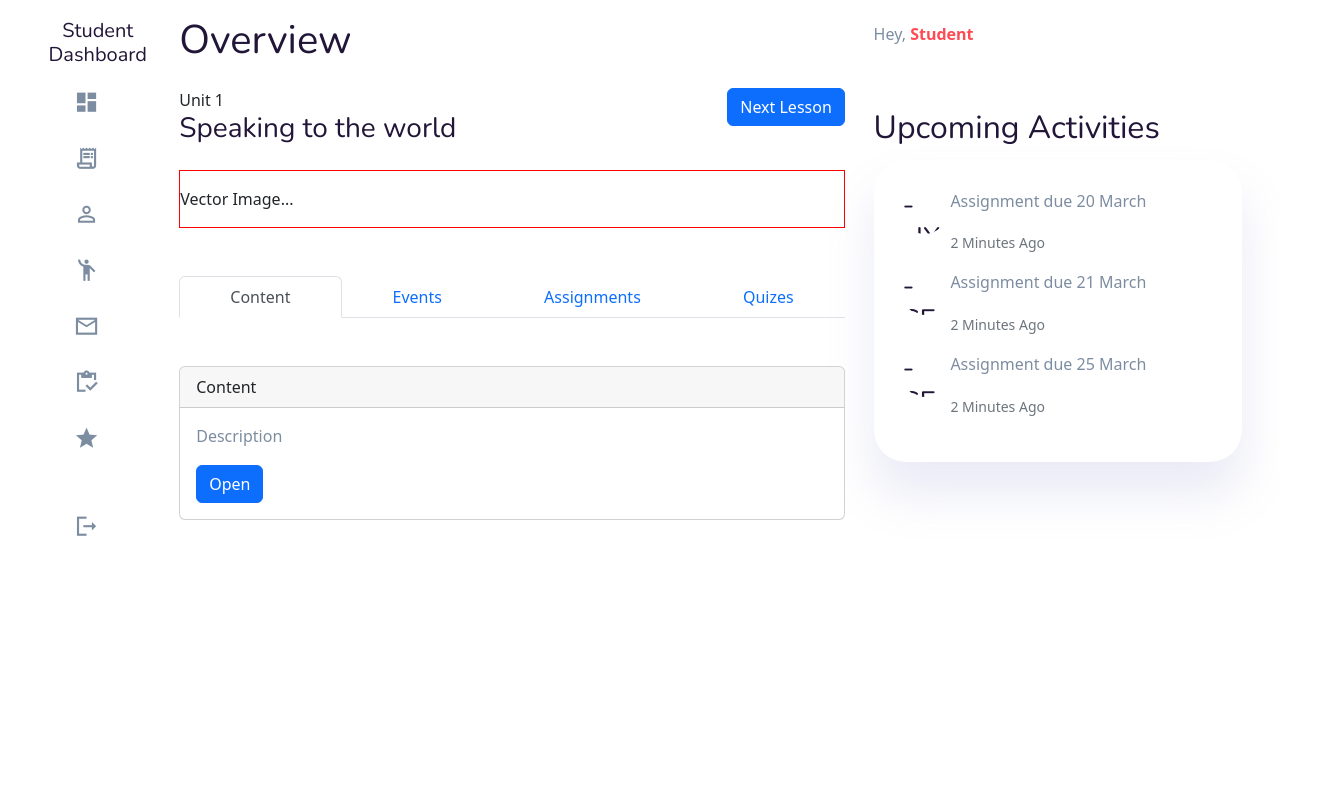
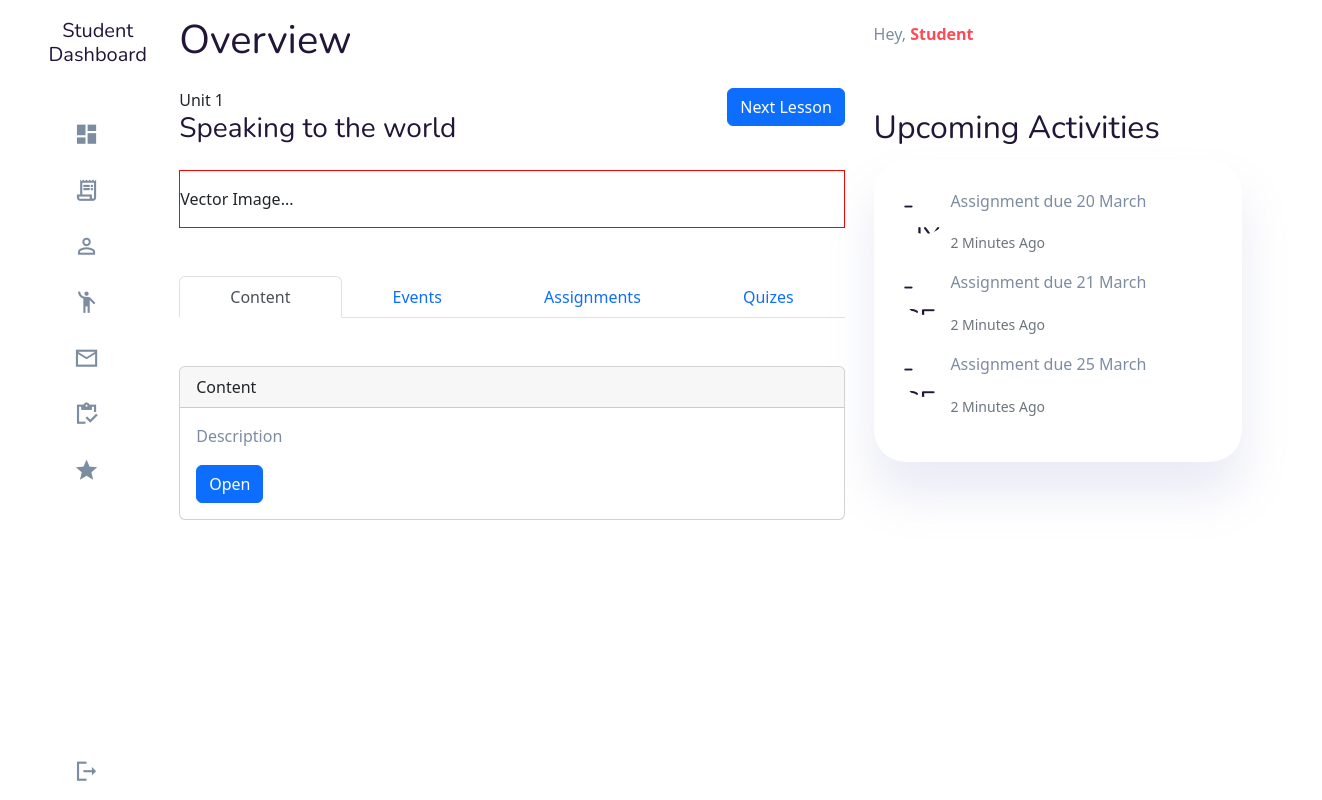
Before and after one commit to MuhammadMubeen1012/fyp-virtual-school, a Next.js app in the folder frontend/: page /dashboard-student/courses/english/unit-01 in a window 1280 px wide. Shown: the whole page, 1322 px wide, since content can reach past the window. Built offline with nearby package versions, Linux system fonts and the light colour scheme; a web font is replaced by a local one.

Commit message:
MODIFY: all sidebars

```diff
--- a/frontend/components/Dashboard/Sidebar/SidebarStudent.js
+++ b/frontend/components/Dashboard/Sidebar/SidebarStudent.js
@@ -62,7 +62,9 @@ const SidebarStudent = () => {
     ];
     const router = useRouter();
 
-    const activeMenu = useMemo(
+    const [activeMenu, setActiveMenu] = useState();
+
+    const activePath = useMemo(
         () => sidebar.find(menu => menu.link === router.pathname),
         [router.pathname]
     );
@@ -76,7 +78,7 @@ const SidebarStudent = () => {
 
     return (
         <div className={"container-dashboard"}>
-            <aside className={` ${toggleHamburger ? "toggle animated  " : "" } `}>
+            <aside className={` ${toggleHamburger ? "toggle animated" : "" } `}>
 
                 <div className="top">
                     <div className="logo">
@@ -90,24 +92,33 @@ const SidebarStudent = () => {
 
                 <div className="sidebar">
 
+
                     {
                         sidebar.map((item, index) => (
-
+                            <div className={"wrap-a"}
+                                 onClick={() => {
+                                     setActiveMenu(index)
+                                 }}
+                            >
                                 <Link
                                     href={item.link}
                                     key={index}
                                 >
+                                    {/*${sidebar.link === item.link.includes(`${sidebar.link}}`) ? "active" : "" }*/}
+                                    {/*${item.id === activeMenu ? "active" : ""}*/}
+                                    <a
+                                        className={`link  `}
+                                    >
 
-                                <a className={`link  `}
-
-                                >
                                         <span className="material-icons-sharp">{item.icon}</span>
                                         <h3>{item.name}</h3>
+
+
                                     </a>
 
+                                </Link>
+                            </div>
 
-
-                            </Link>
 
                         ))
                     }
```
Also changed, not shown: frontend/components/Dashboard/Sidebar/SidebarAdmin.js (+21 -6 lines). Lines whose indentation alone changed are shown as unchanged.
